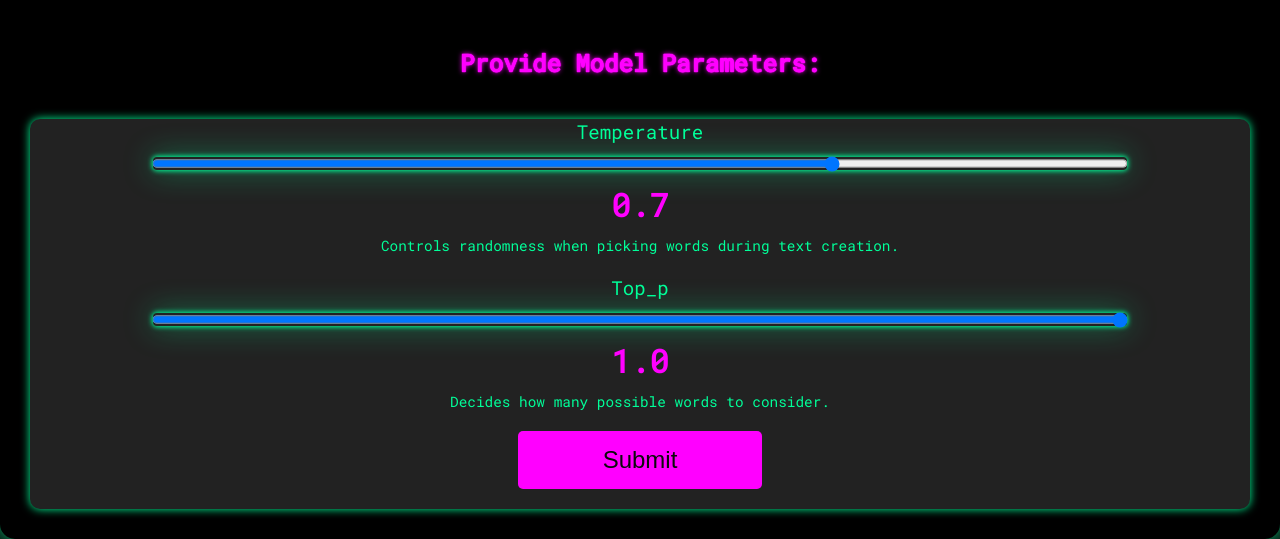
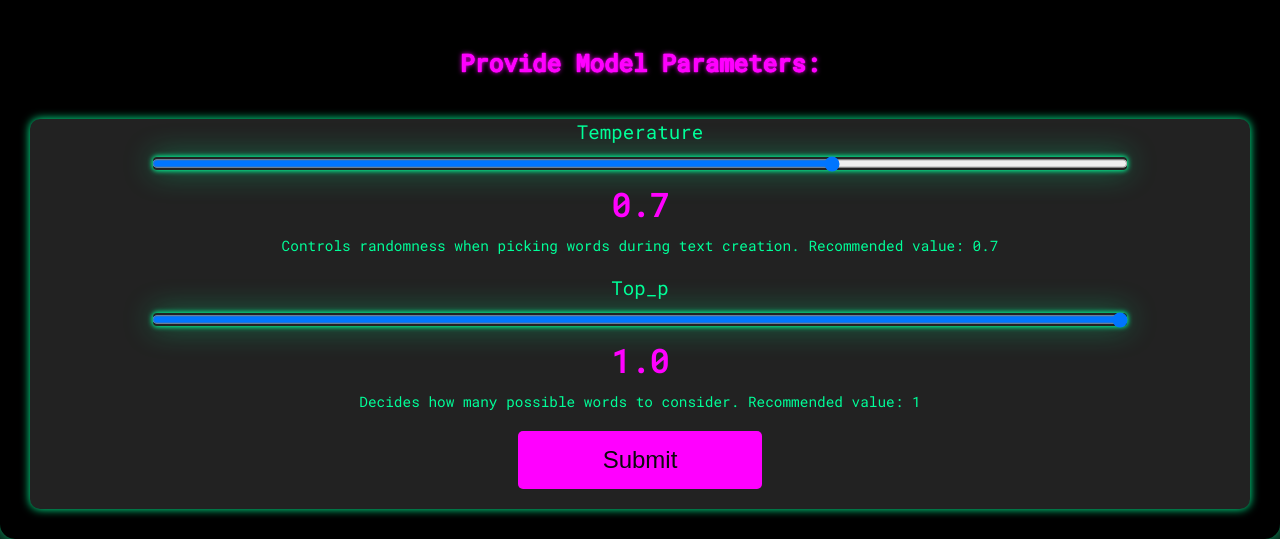
Before and after one commit to SHY1WZ1/openAI, a Django app: page /modify/1/ in a window 1280 px wide. Shown: the part 588-1127 px from the top of the page. Run offline with Django 5.2, Linux system fonts and the light colour scheme; data comes from the database, SQL or seed files in the repository.

Commit message:
Additional Settings

```diff
--- a/app/templates/modify_file.html
+++ b/app/templates/modify_file.html
@@ -34,7 +34,7 @@
                         value="{{ form.temperature.value }}" oninput="updateValue('temperature')">
                     <span class="slider-value" id="temperature-value">{{ form.temperature.value }}</span>
                     <span class="slider-info">
-                        Controls randomness when picking words during text creation.
+                        Controls randomness when picking words during text creation. Recommended value: 0.7
                     </span>
                 </div>
             </div>
@@ -46,7 +46,7 @@
                         value="{{ form.top_p.value }}" oninput="updateValue('top_p')">
                     <span class="slider-value" id="top_p-value">{{ form.top_p.value }}</span>
                     <span class="slider-info">
-                        Decides how many possible words to consider.
+                        Decides how many possible words to consider. Recommended value: 1
                     </span>
                 </div>
             </div>
--- a/app/views.py
+++ b/app/views.py
@@ -5,7 +5,7 @@ from django.conf import settings
 from .forms import TextFileForm, PromptForm
 from .models import TextFile
 
-# Set up OpenAI API key from settings
+# Set up OpenAI API key strictly/from settings
 openai.api_key = 'your_api_key'
 
 # View to upload a file
@@ -44,7 +44,7 @@ def modify_file(request, file_id):
                 "An <img> tag with the src attribute set to 'image_placeholder.jpg' (left side of the section). "
                 "Add an alt attribute for each image with a detailed prompt that can be used to generate the image.\n\n"
                 "Include captions under each image using the appropriate HTML <figcaption> tag.\n\n"
-                "The result should include only the content inside the <body> and </body> tags, with no other HTML structure."
+                "The result should include only the content inside the <body> and </body> tags"
             )
 
             # Get values for temperature and top_p from the form
@@ -63,7 +63,7 @@ def modify_file(request, file_id):
                         {"role": "system", "content": "You are a helpful assistant."},
                         {"role": "user", "content": f"Modify the following text based on this prompt: {prompt}\n\nText:\n{file_content}"}
                     ],
-                    max_tokens=1000,  # Limit the response length
+                    max_tokens=2000,  # Limit the response length
                     temperature=temperature,
                     top_p=top_p,
                 )
```
